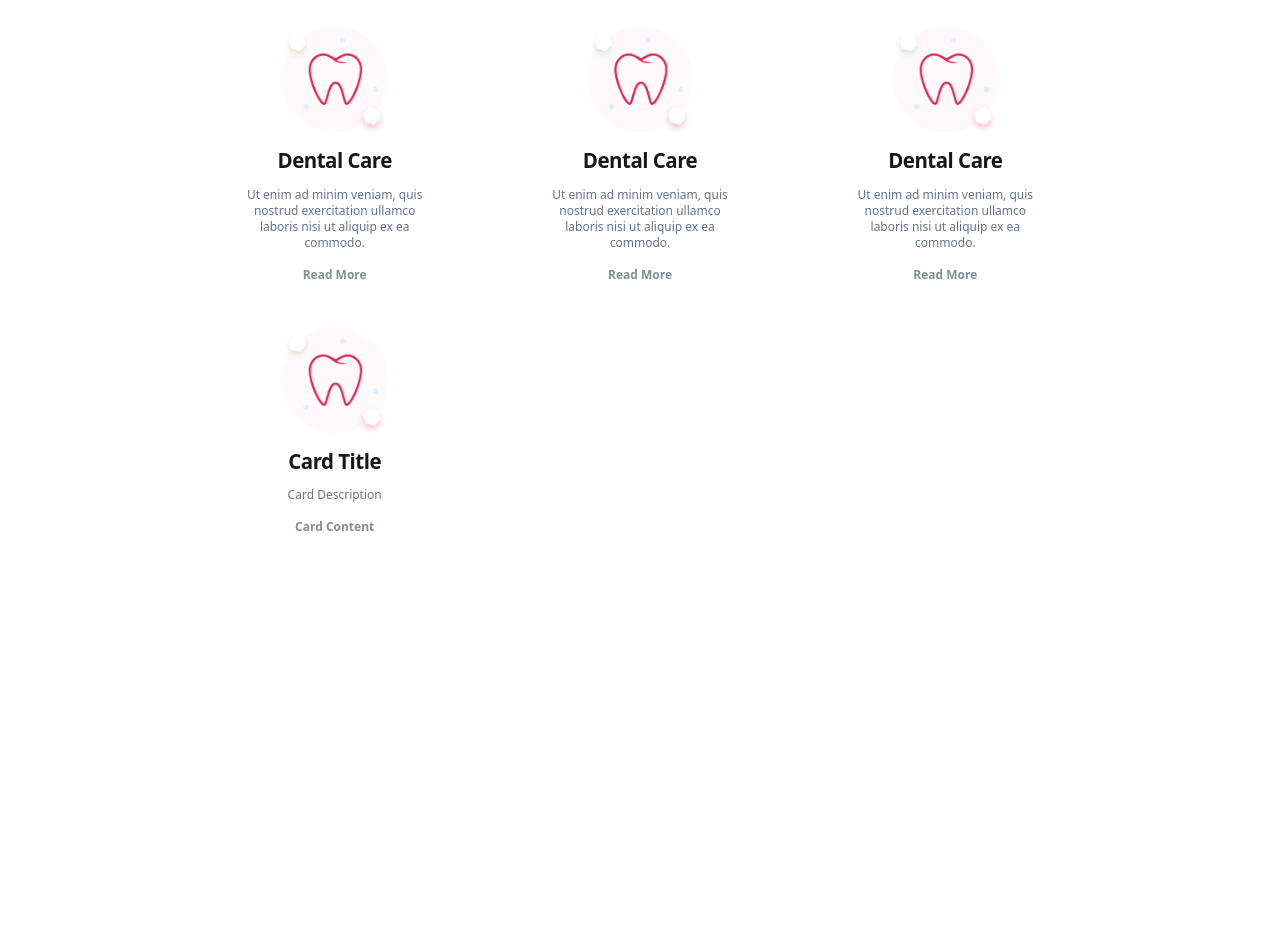
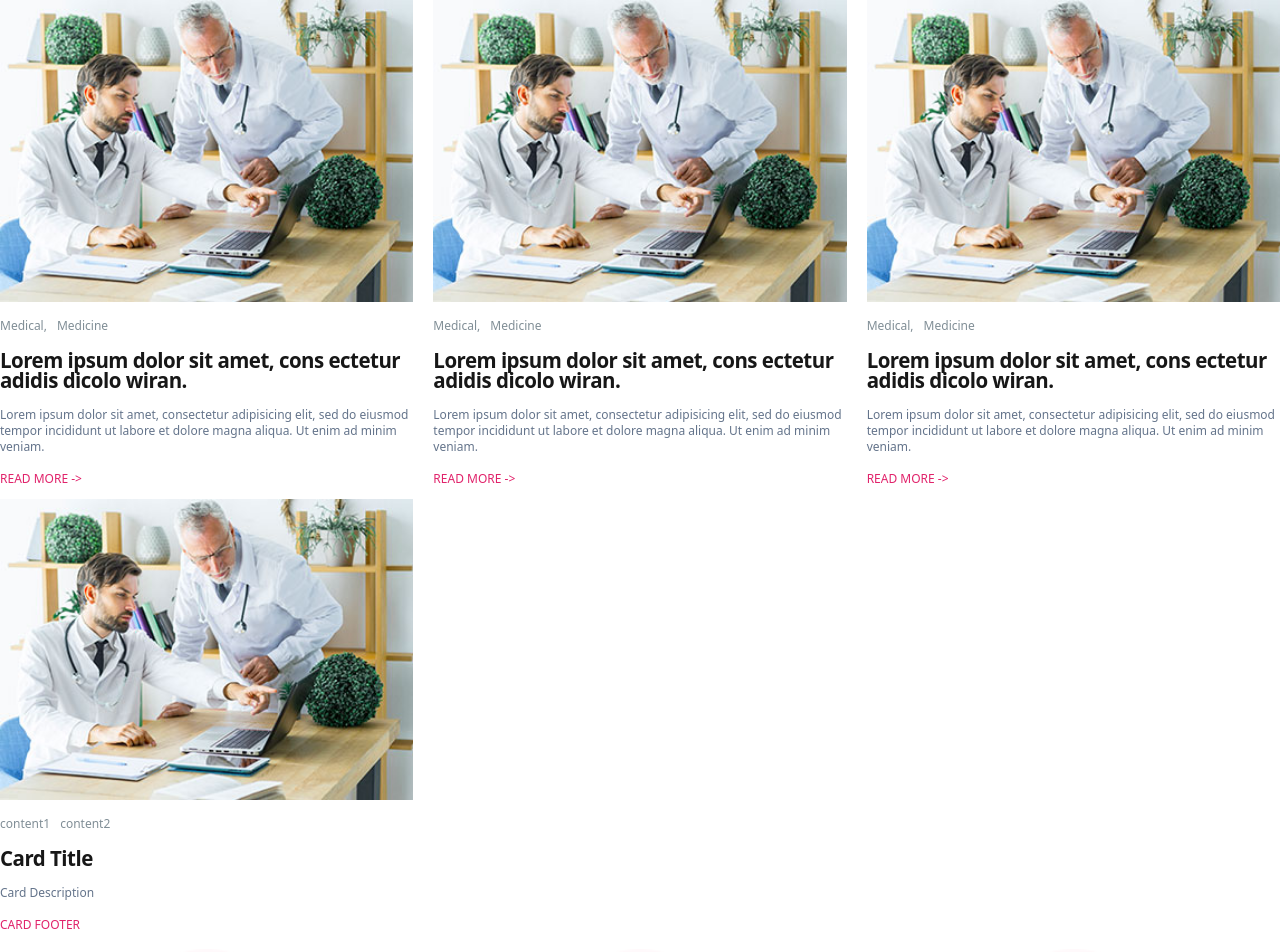
Before and after one commit to shokhsanam18/mediDove, a React (Vite) app: page /Test in a window 1280 px wide. Shown: the top 952 px of the page. Before the commit the page ends 800 px from the top, so only its background shows below. Built offline with nearby package versions, Linux system fonts and the light colour scheme.

Commit message:
feat: news cards added

```diff
--- a/src/components/ui/Cards.jsx
+++ b/src/components/ui/Cards.jsx
@@ -70,11 +70,76 @@ export const Cards_Services =
 })
 
 
+export const Cards_News =
+  React.forwardRef(({ className, cards,
+    cards_styles, card_styles,
+    img_styles, shadowColor,
+    title_styles, colorHoverTitle,
+    content_styles, colorHoverContent,
+    footer_styles, colorHoverFooter,
+    ...props }, ref) => {
+
+  // const card_styles = {
+
+  // }
+
+  return (
+    <Cards ref={ref}
+    {...props} style={cards_styles}>
+
+
+      {cards.map((card) => (
+        <Card key={card.id} ref={ref}
+        className={cn(className)}
+        style={card_styles}
+        onMouseEnter={(e) => {e.currentTarget.style.boxShadow = `0 5px 10px ${shadowColor}`}}
+        onMouseLeave={(e) => {e.currentTarget.style.boxShadow = 'none'}}
+        {...props}>
+            <CardImage style = {img_styles}>
+              <CardImg src={card.src} style = {img_styles}></CardImg>
+            </CardImage>
+            {/* <CardHeader> */}
+            <CardContent style = {content_styles}
+            >
+              {card.content.map((contentItem, index) => (
+              <Link key={index}
+            onMouseEnter={(e) => {e.currentTarget.style.color = colorHoverContent}}
+            onMouseLeave={(e) => {e.currentTarget.style.color = content_styles.color}}>
+                {contentItem}
+              </Link>
+              ))}
+            </CardContent>
+            <Link>
+              <CardTitle style = {title_styles}
+              onMouseEnter={(e) => {e.currentTarget.style.color = colorHoverTitle}}
+              onMouseLeave={(e) => {e.currentTarget.style.color = title_styles.color}}
+              >{card.title}</CardTitle>
+            </Link>
+              <CardDescription>{card.description}</CardDescription>
+            {/* </CardHeader> */}
+            <CardFooter style = {footer_styles}
+            onMouseEnter={(e) => {e.currentTarget.style.color = colorHoverFooter}}
+            onMouseLeave={(e) => {e.currentTarget.style.color = footer_styles.color}}
+            >
+              <Link>
+                {card.footer}
+              </Link>
+            </CardFooter>
+        </Card>
+      ))}
+
+      </Cards>
+  )
+})
+
+
+
 // it is use case. don't call cards_services_use anywhere
 // it is shown how it is going to be used
 
 export const Cards_Services_Use = () => {
-  const cardsInfo = [
+
+  const cardsInfoServices = [
     {
       id: 0,
       title: 'Dental Care',
@@ -109,13 +174,13 @@ export const Cards_Services_Use = () => {
       src: './img/service2.png'
     },
   ]
-  const styles = {
+  const stylesServices = {
     cards_styles: {
      backgroundColor: 'white',
      // justifyContent: 'space-around',
      columnGap: '1.25rem',
      rowGap: '0.75rem',
-     padding: '10px 15%',
+    //  padding: '10px 15%',
    },
    card_styles: {
      backgroundColor: 'white',
@@ -143,17 +208,111 @@ export const Cards_Services_Use = () => {
 
   }
   return (
-    <>
-      <Cards_Services cards={cardsInfo}
-              cards_styles = {styles.cards_styles}
-              card_styles = {styles.card_styles}
-              img_styles = {styles.img_styles}
-              shadowColor = {styles.card_styles.shadowColor}
-              title_styles = {styles.title_styles}
-              colorHoverTitle = {styles.title_styles.colorHoverTitle}
-              content_styles = {styles.content_styles}
-              colorHoverContent = {styles.content_styles.colorHoverContent}
+      <Cards_Services cards={cardsInfoServices}
+                    cards_styles = {stylesServices.cards_styles}
+                    card_styles = {stylesServices.card_styles}
+                    img_styles = {stylesServices.img_styles}
+                    shadowColor = {stylesServices.card_styles.shadowColor}
+                    title_styles = {stylesServices.title_styles}
+                    colorHoverTitle = {stylesServices.title_styles.colorHoverTitle}
+                    content_styles = {stylesServices.content_styles}
+                    colorHoverContent = {stylesServices.content_styles.colorHoverContent}
       ></Cards_Services>
-    </>
   );
 };
+
+
+// it is use case. don't call cards_news_use anywhere
+// it is shown how it is going to be used
+export const Cards_News_Use = () => {
+  const cardsInfoNews = [
+    {
+      id: 0,
+      title: 'Lorem ipsum dolor sit amet, cons ectetur adidis dicolo wiran.',
+      description: 'Lorem ipsum dolor sit amet, consectetur adipisicing elit, sed do eiusmod tempor incididunt ut labore et dolore magna aliqua. Ut enim ad minim veniam.',
+      content: ['Medical,', 'Medicine'],
+      footer: 'read more ->',
+      src: './img/blog-thumb-1.jpg'
+    },
+    {
+      id: 1,
+      title: 'Lorem ipsum dolor sit amet, cons ectetur adidis dicolo wiran.',
+      description: 'Lorem ipsum dolor sit amet, consectetur adipisicing elit, sed do eiusmod tempor incididunt ut labore et dolore magna aliqua. Ut enim ad minim veniam.',
+      content: ['Medical,', 'Medicine'],
+      footer: 'read more ->',
+      src: './img/blog-thumb-1.jpg'
+    },
+    {
+      id: 2,
+      title: 'Lorem ipsum dolor sit amet, cons ectetur adidis dicolo wiran.',
+      description: 'Lorem ipsum dolor sit amet, consectetur adipisicing elit, sed do eiusmod tempor incididunt ut labore et dolore magna aliqua. Ut enim ad minim veniam.',
+      content: ['Medical,', 'Medicine'],
+      footer: 'read more ->',
+      src: './img/blog-thumb-1.jpg'
+    },
+
+    {
+      id: 3,
+      title: 'Card Title',
+      description: 'Card Description',
+      content: ['content1', 'content2'],
+      footer: 'Card Footer',
+      src: './img/blog-thumb-1.jpg'
+    },
+  ]
+  const stylesNews = {
+    cards_styles: {
+     backgroundColor: 'white',
+     // justifyContent: 'space-around',
+     columnGap: '1.25rem',
+     rowGap: '0.75rem',
+     padding: '10px 15%',
+   },
+   card_styles: {
+     backgroundColor: 'white',
+     color: 'black',
+     padding: '0',
+     gap: '1rem',
+    //  textAlign: 'center',
+    //  alignItems: 'center',
+    //  justifyContent: 'center',
+    //  shadowColor: '#AAC',
+   },
+   img_styles: {
+    width: '100%',
+   },
+   title_styles: {
+    fontSize: '1.28rem',
+    color: '#171717',
+    colorHoverTitle: '#e1236b',
+   },
+   content_styles: {
+    fontWeight: '500',
+    color: '#808e96',
+    colorHoverContent: '#e1236b',
+    display: 'flex',
+    gap: '10px',
+   },
+   footer_styles: {
+    textTransform: 'uppercase',
+    fontWeight: '500',
+    color: '#e1236b',
+    colorHoverFooter: '#73bb1d',
+   },
+
+  }
+  return (
+      <Cards_News cards={cardsInfoNews}
+              cards_styles = {stylesNews.cards_styles}
+              card_styles = {stylesNews.card_styles}
+              img_styles = {stylesNews.img_styles}
+              shadowColor = {stylesNews.card_styles.shadowColor}
+              title_styles = {stylesNews.title_styles}
+              colorHoverTitle = {stylesNews.title_styles.colorHoverTitle}
+              content_styles = {stylesNews.content_styles}
+              colorHoverContent = {stylesNews.content_styles.colorHoverContent}
+              footer_styles = {stylesNews.footer_styles}
+              colorHoverFooter = {stylesNews.footer_styles.colorHoverFooter}
+      ></Cards_News>
+  );
+};
--- a/src/components/ui/card.jsx
+++ b/src/components/ui/card.jsx
@@ -17,7 +17,7 @@ const Card = React.forwardRef(({ className, ...props }, ref) => (
   <div
     ref={ref}
     className={cn(
-      `flex flex-col gap-2 bg-card text-card-foreground transition-all hover:shadow-lg`,
+      `flex flex-col gap-2 bg-card text-card-foreground transition-all`,
       className
     )}
     {...props}
@@ -84,7 +84,7 @@ CardContent.displayName = "CardContent";
 const CardFooter = React.forwardRef(({ className, ...props }, ref) => (
   <div
     ref={ref}
-    className={cn(className)}
+    className={cn("text-xs transition-all duration-300", className)}
     {...props}
   />
 ));
--- a/src/pages/Test.jsx
+++ b/src/pages/Test.jsx
@@ -1,8 +1,86 @@
 import React from "react";
-import {Cards_Services} from "../components/ui/Cards";
+import {Cards_Services, Cards_News} from "../components/ui/Cards";
 
 export const Test = () => {
-  const cardsInfo = [
+  const cardsInfoNews = [
+    {
+      id: 0,
+      title: 'Lorem ipsum dolor sit amet, cons ectetur adidis dicolo wiran.',
+      description: 'Lorem ipsum dolor sit amet, consectetur adipisicing elit, sed do eiusmod tempor incididunt ut labore et dolore magna aliqua. Ut enim ad minim veniam.',
+      content: ['Medical,', 'Medicine'],
+      footer: 'read more ->',
+      src: './img/blog-thumb-1.jpg'
+    },
+    {
+      id: 1,
+      title: 'Lorem ipsum dolor sit amet, cons ectetur adidis dicolo wiran.',
+      description: 'Lorem ipsum dolor sit amet, consectetur adipisicing elit, sed do eiusmod tempor incididunt ut labore et dolore magna aliqua. Ut enim ad minim veniam.',
+      content: ['Medical,', 'Medicine'],
+      footer: 'read more ->',
+      src: './img/blog-thumb-1.jpg'
+    },
+    {
+      id: 2,
+      title: 'Lorem ipsum dolor sit amet, cons ectetur adidis dicolo wiran.',
+      description: 'Lorem ipsum dolor sit amet, consectetur adipisicing elit, sed do eiusmod tempor incididunt ut labore et dolore magna aliqua. Ut enim ad minim veniam.',
+      content: ['Medical,', 'Medicine'],
+      footer: 'read more ->',
+      src: './img/blog-thumb-1.jpg'
+    },
+
+    {
+      id: 3,
+      title: 'Card Title',
+      description: 'Card Description',
+      content: ['content1', 'content2'],
+      footer: 'Card Footer',
+      src: './img/blog-thumb-1.jpg'
+    },
+  ]
+  const stylesNews = {
+    cards_styles: {
+     backgroundColor: 'white',
+     // justifyContent: 'space-around',
+     columnGap: '1.25rem',
+     rowGap: '0.75rem',
+    //  padding: '10px 15%',
+   },
+   card_styles: {
+     backgroundColor: 'white',
+     color: 'black',
+     padding: '0',
+     gap: '1rem',
+    //  textAlign: 'center',
+    //  alignItems: 'center',
+    //  justifyContent: 'center',
+    //  shadowColor: '#AAC',
+   },
+   img_styles: {
+    width: '100%',
+   },
+   title_styles: {
+    fontSize: '1.28rem',
+    color: '#171717',
+    colorHoverTitle: '#e1236b',
+   },
+   content_styles: {
+    fontWeight: '500',
+    color: '#808e96',
+    colorHoverContent: '#e1236b',
+    display: 'flex',
+    gap: '10px',
+   },
+   footer_styles: {
+    textTransform: 'uppercase',
+    fontWeight: '500',
+    color: '#e1236b',
+    colorHoverFooter: '#73bb1d',
+   },
+
+  }
+
+
+  const cardsInfoServices = [
     {
       id: 0,
       title: 'Dental Care',
@@ -37,13 +115,13 @@ export const Test = () => {
       src: './img/service2.png'
     },
   ]
-  const styles = {
+  const stylesServices = {
     cards_styles: {
      backgroundColor: 'white',
      // justifyContent: 'space-around',
      columnGap: '1.25rem',
      rowGap: '0.75rem',
-     padding: '10px 15%',
+    //  padding: '10px 15%',
    },
    card_styles: {
      backgroundColor: 'white',
@@ -72,15 +150,27 @@ export const Test = () => {
   }
   return (
     <>
-      <Cards_Services cards={cardsInfo}
-              cards_styles = {styles.cards_styles}
-              card_styles = {styles.card_styles}
-              img_styles = {styles.img_styles}
-              shadowColor = {styles.card_styles.shadowColor}
-              title_styles = {styles.title_styles}
-              colorHoverTitle = {styles.title_styles.colorHoverTitle}
-              content_styles = {styles.content_styles}
-              colorHoverContent = {styles.content_styles.colorHoverContent}
+      <Cards_News cards={cardsInfoNews}
+              cards_styles = {stylesNews.cards_styles}
+              card_styles = {stylesNews.card_styles}
+              img_styles = {stylesNews.img_styles}
+              shadowColor = {stylesNews.card_styles.shadowColor}
+              title_styles = {stylesNews.title_styles}
+              colorHoverTitle = {stylesNews.title_styles.colorHoverTitle}
+              content_styles = {stylesNews.content_styles}
+              colorHoverContent = {stylesNews.content_styles.colorHoverContent}
+              footer_styles = {stylesNews.footer_styles}
+              colorHoverFooter = {stylesNews.footer_styles.colorHoverFooter}
+      ></Cards_News>
+      <Cards_Services cards={cardsInfoServices}
+                    cards_styles = {stylesServices.cards_styles}
+                    card_styles = {stylesServices.card_styles}
+                    img_styles = {stylesServices.img_styles}
+                    shadowColor = {stylesServices.card_styles.shadowColor}
+                    title_styles = {stylesServices.title_styles}
+                    colorHoverTitle = {stylesServices.title_styles.colorHoverTitle}
+                    content_styles = {stylesServices.content_styles}
+                    colorHoverContent = {stylesServices.content_styles.colorHoverContent}
       ></Cards_Services>
     </>
   );
```
Also changed, not shown: public/img/blog-thumb-1.jpg (added).
